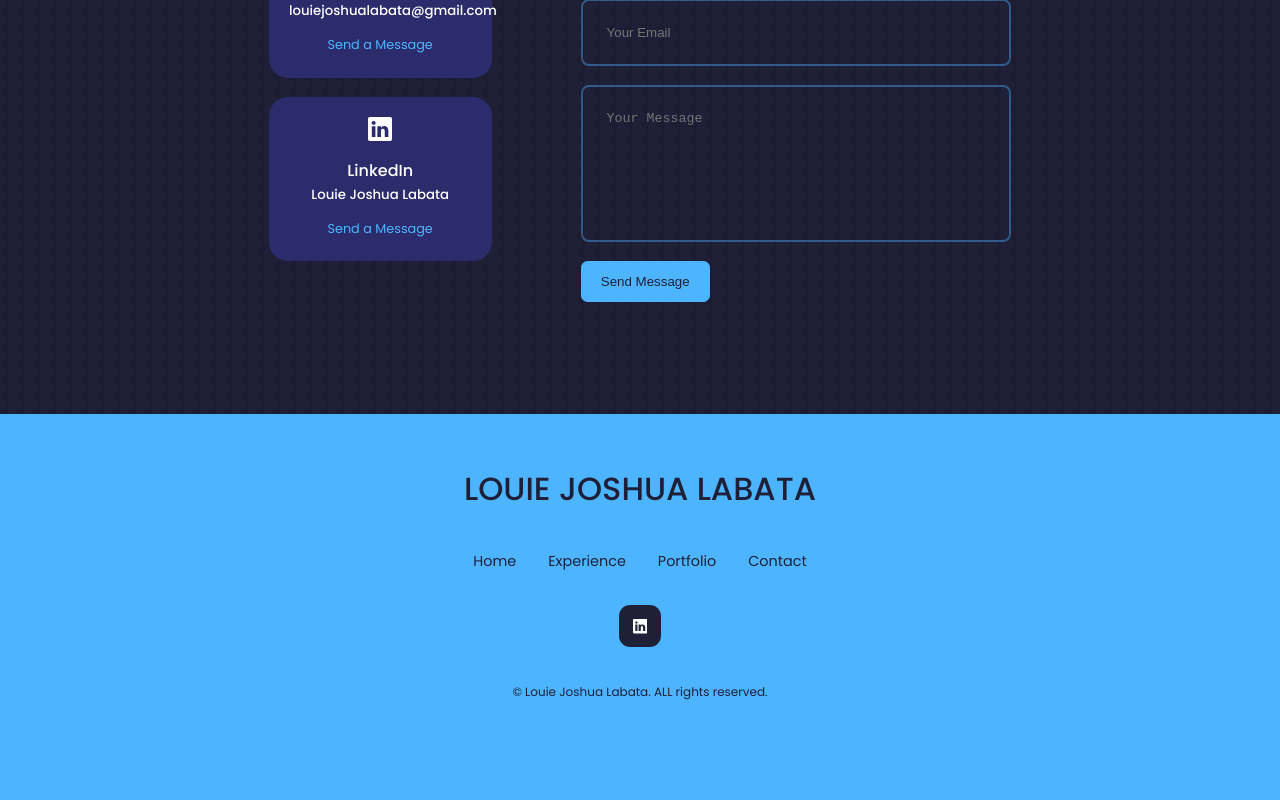
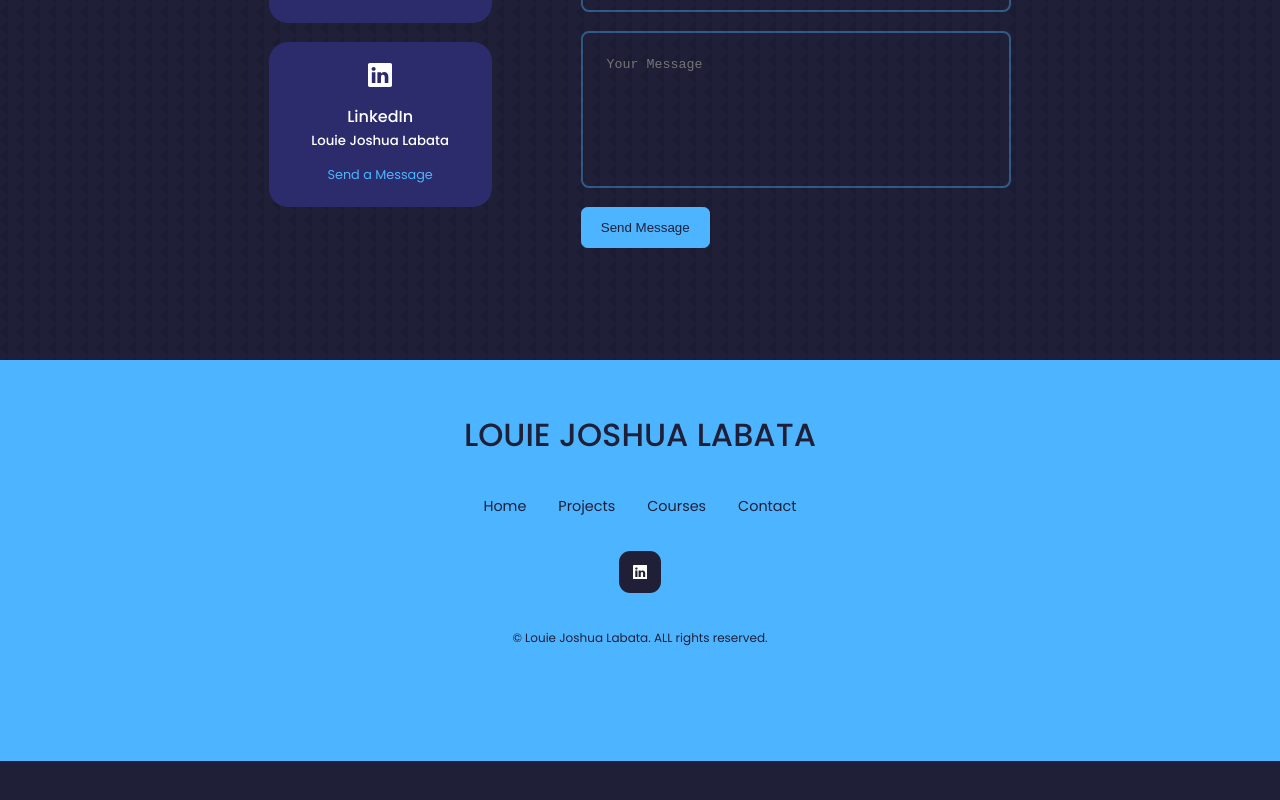
Before and after one commit to LouieLabata/personal-website, a React (Create React App) app: page / in a window 1280 px wide. Shown: the part 3564-4364 px from the top of the page. After the commit the page ends 4325 px from the top, so only its background shows below. Built offline with nearby package versions, Linux system fonts and the light colour scheme.

Commit message:
fixed footer and adjusted course cards

```diff
--- a/src/components/courses/courses.css
+++ b/src/components/courses/courses.css
@@ -12,7 +12,7 @@
     border: 1px solid transparent;
     transition: var(--transition);
     text-align: center;
-    width: 20rem;
+    width: 22rem;
 }
 
 .courses__item:hover {
@@ -45,7 +45,7 @@
 /* ======================= MEDIA QUERIES (MEDIUM DEVICES) ======================= */
 @media screen and (max-width: 1024px) {
     .courses__item {
-        width: 18rem;
+        width: 19rem;
     }
 }
 
--- a/src/components/footer/Footer.jsx
+++ b/src/components/footer/Footer.jsx
@@ -12,9 +12,9 @@ const Footer = () => {
       <ul className='permalinks'>
         <li><a href="#">Home</a></li>
         {/* <li><a href="#about">About</a></li> */}
-        <li><a href="#experience">Experience</a></li>
+        <li><a href="#projects">Projects</a></li>
         {/* <li><a href="#services">Services</a></li> */}
-        <li><a href="#portfolio">Portfolio</a></li>
+        <li><a href="#courses">Courses</a></li>
         {/* <li><a href="#testimonials">Testimonials</a></li> */}
         <li><a href="#contact">Contact</a></li>
       </ul>
```
